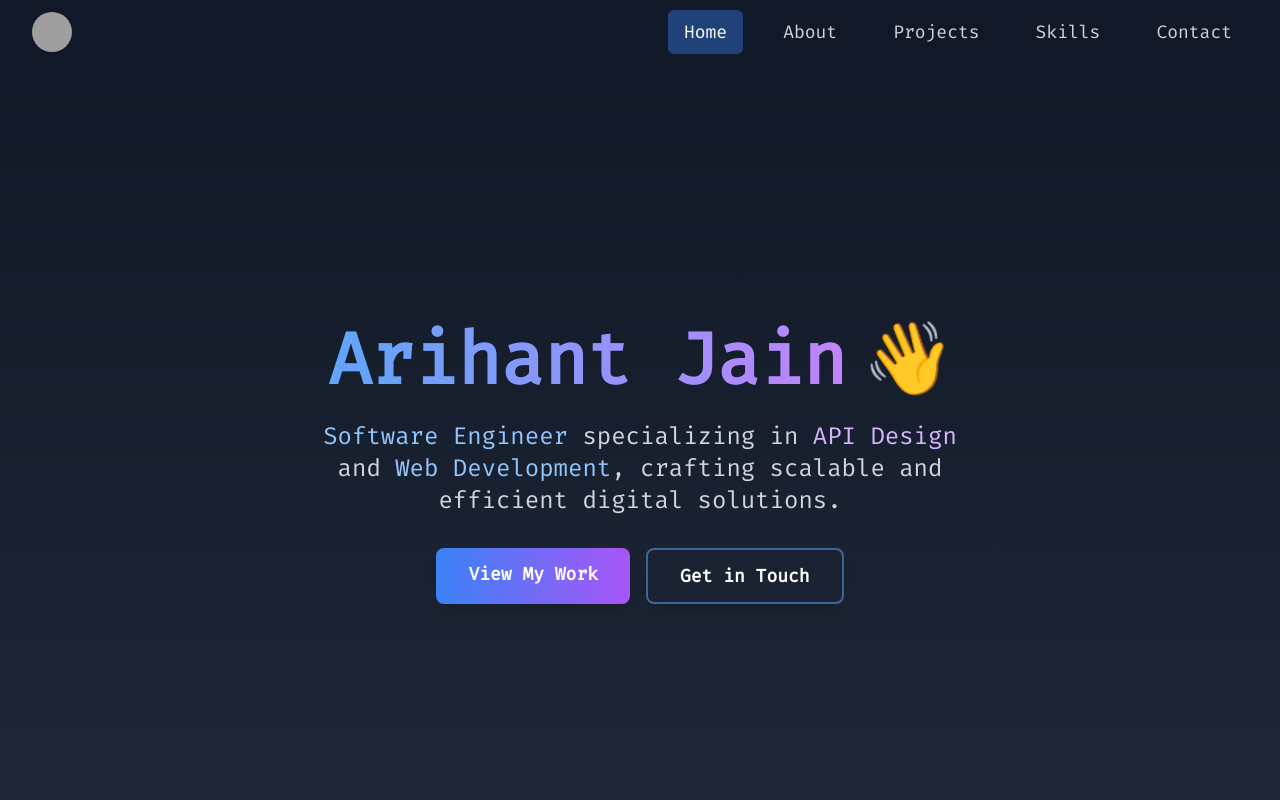
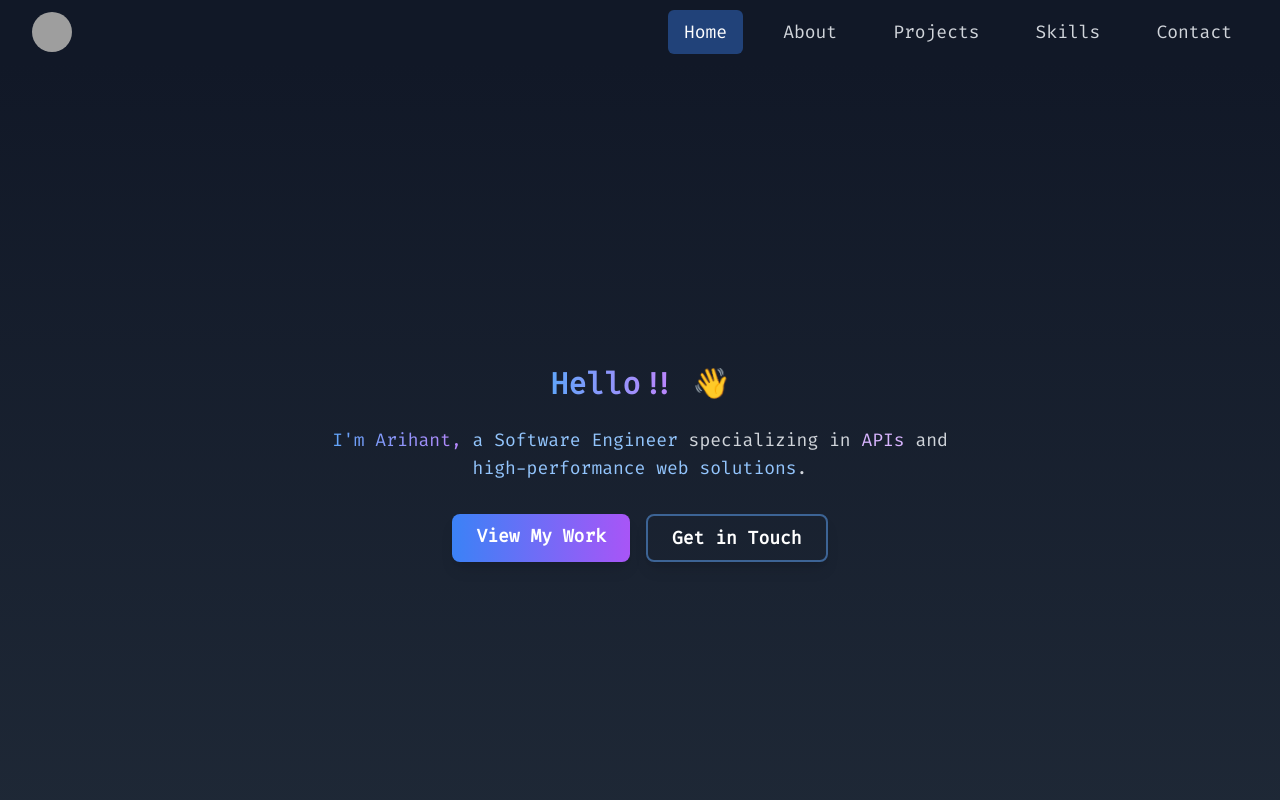
Before and after one commit to Arihant416/Arihant416, a React (Create React App) app: page / in a window 1280 px wide. Shown: the top 800 px of the page. Built offline with nearby package versions, Linux system fonts and the light colour scheme; grey boxes are pictures that could not be loaded.

Commit message:
Home page modified

```diff
--- a/src/components/Home.js
+++ b/src/components/Home.js
@@ -12,48 +12,57 @@ const Home = () => {
 			{/* Main Content */}
 			<div className='max-w-4xl mx-auto w-full'>
 				{/* Name */}
-				<motion.h1
+				<motion.h6
 					initial={{ opacity: 0, scale: 0.9 }}
 					animate={{ opacity: 1, scale: 1 }}
 					transition={{ duration: 1, ease: 'easeOut' }}
-					className='text-5xl sm:text-7xl font-extrabold text-white mb-6'
+					className='text-2xl xs:text-4xl font-extrabold text-white mb-6 text-center md:text-3xl'
 				>
 					<span className='text-transparent bg-clip-text bg-gradient-to-r from-blue-400 to-purple-400'>
-						Arihant Jain
+						Hello!!
 					</span>
-					<span className='ml-4 wave-animation'>👋</span>
-				</motion.h1>
+					<motion.span
+						className='ml-4 wave-animation'
+						animate={{ rotate: [0, 15, 0] }}
+						transition={{ duration: 0.5, repeat: Infinity, ease: 'easeInOut' }}
+					>
+						👋
+					</motion.span>
+				</motion.h6>
 
-				{/* Tagline */}
 				<motion.p
 					initial={{ opacity: 0, y: 20 }}
 					animate={{ opacity: 1, y: 0 }}
 					transition={{ duration: 1, delay: 0.3, ease: 'easeOut' }}
-					className='text-xl sm:text-2xl text-gray-300 max-w-2xl mx-auto leading-relaxed'
+					className='text-xl sm:text-2xl text-gray-300 max-w-2xl mx-auto leading-relaxed text-center md:text-lg'
 				>
-					<span className='font-medium text-blue-300'>Software Engineer</span>{' '}
+					<span className='font-medium text-transparent bg-clip-text bg-gradient-to-r from-blue-400 to-purple-400'>
+						I'm Arihant,{' '}
+					</span>
+					<span className='font-medium text-blue-300'>a Software Engineer</span>{' '}
 					specializing in{' '}
-					<span className='font-medium text-purple-300'>API Design</span> and{' '}
-					<span className='font-medium text-blue-300'>Web Development</span>,
-					crafting scalable and efficient digital solutions.
+					<span className='font-medium text-purple-300'>APIs</span> and{' '}
+					<span className='font-medium text-blue-300'>
+						high-performance web solutions
+					</span>
+					.
 				</motion.p>
-
 				{/* Call to Action */}
 				<motion.div
 					initial={{ opacity: 0, y: 20 }}
 					animate={{ opacity: 1, y: 0 }}
-					transition={{ duration: 1, delay: 0.6, ease: 'easeOut' }}
+					transition={{ duration: 1, delay: 0.9, ease: 'easeOut' }}
 					className='mt-8 flex flex-col sm:flex-row gap-4 justify-center'
 				>
 					<Link
 						to='/projects'
-						className='px-8 py-3 bg-gradient-to-r from-blue-500 to-purple-500 text-white rounded-lg shadow-lg hover:shadow-blue-500/30 transition-all duration-300 text-lg font-semibold hover:scale-105'
+						className='w-auto sm:max-w-xs px-6 py-2 bg-gradient-to-r from-blue-500 to-purple-500 text-white rounded-lg shadow-lg hover:shadow-blue-500/30 transition-all duration-300 text-sm sm:text-lg font-semibold hover:scale-105 hover:translate-y-[-2px]'
 					>
 						View My Work
 					</Link>
 					<Link
 						to='/contact'
-						className='px-8 py-3 border-2 border-blue-400/50 text-white rounded-lg shadow-lg hover:shadow-blue-500/20 transition-all duration-300 text-lg font-semibold hover:scale-105 hover:border-blue-400 hover:bg-blue-500/10'
+						className='w-auto sm:max-w-xs px-6 py-2 border-2 border-blue-400/50 text-white rounded-lg shadow-lg hover:shadow-blue-500/20 transition-all duration-300 text-sm sm:text-lg font-semibold hover:scale-105 hover:border-blue-400 hover:bg-blue-500/10 hover:translate-y-[-2px]'
 					>
 						Get in Touch
 					</Link>
```
